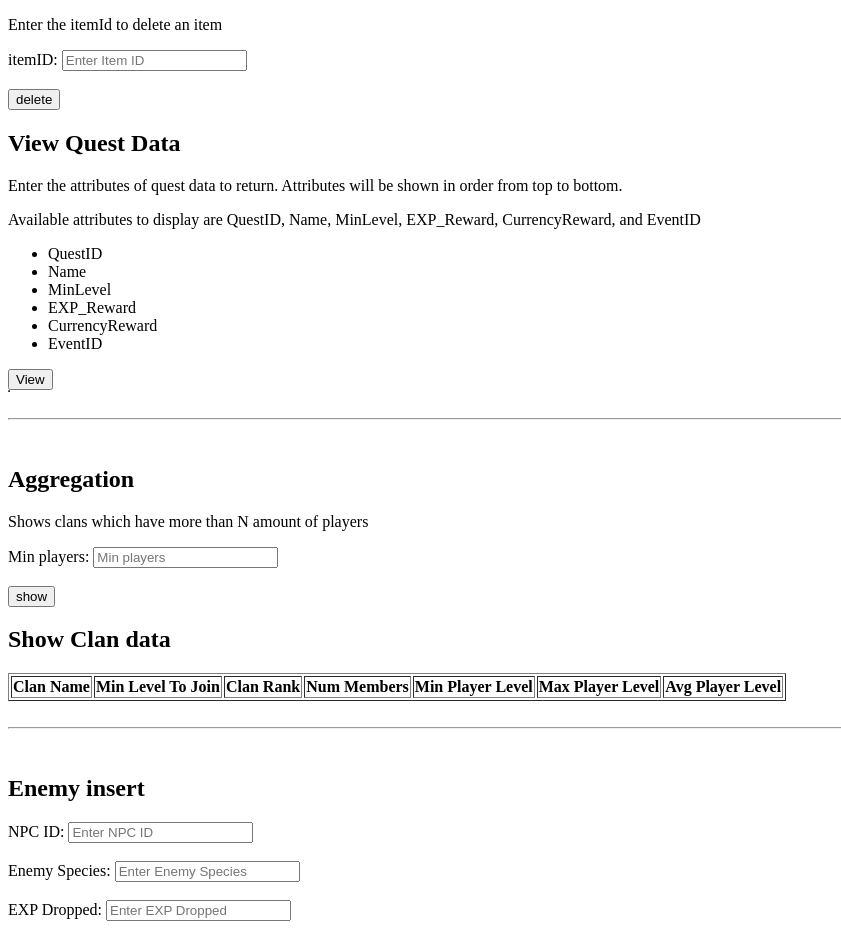
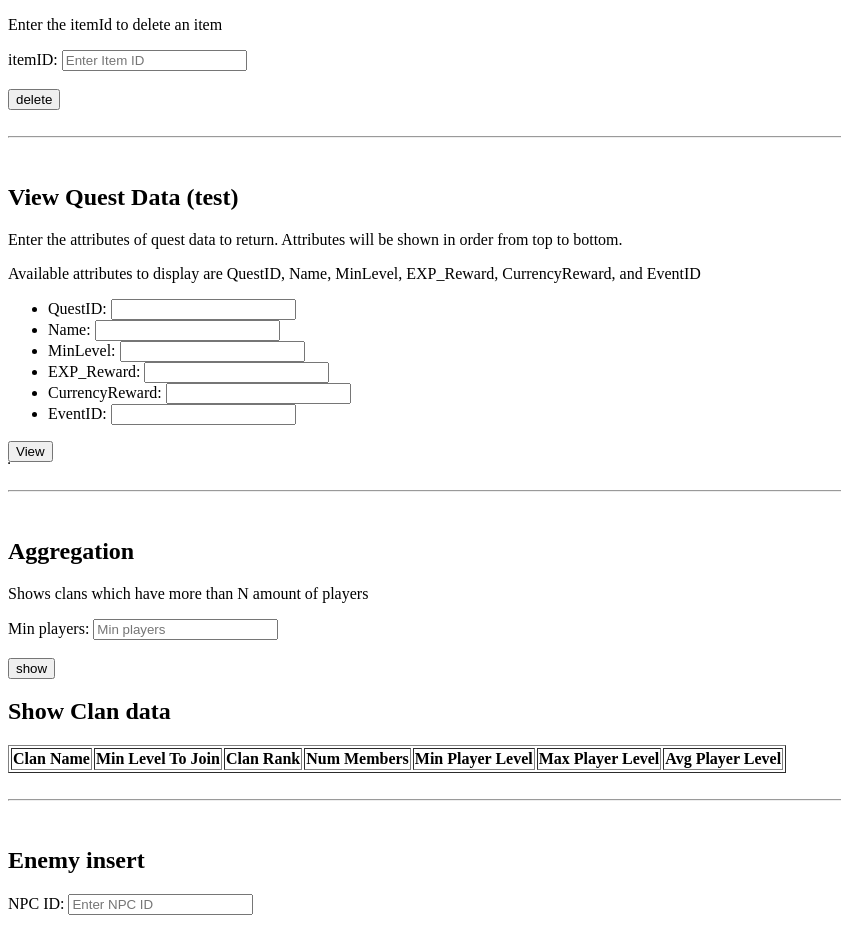
Before and after one commit to aleong2004/mmorpg-management-system, a website: page CPSC304_Node_Project-main/public/index.html in a window 1280 px wide. Shown: the part 780-1710 px from the top of the page, without its empty margins (0-841 px from the left). Drawn offline with Linux system fonts and the light colour scheme; no server answers.

Commit message:
more testing

```diff
--- a/CPSC304_Node_Project-main/public/index.html
+++ b/CPSC304_Node_Project-main/public/index.html
@@ -92,17 +92,19 @@
     </form>
     <div id="deleteItemResultMsg"></div>
 
-    <h2>View Quest Data</h2>
+    <br><hr><br> <!-- ========================================================================= -->
+
+    <h2>View Quest Data (test)</h2>
     <p>Enter the attributes of quest data to return. Attributes will be shown in order from top to bottom.</p>
     <p>Available attributes to display are QuestID, Name, MinLevel, EXP_Reward, CurrencyReward, and EventID</p>
     <form id="questProjection">
         <ul>
-            <li draggable="true">QuestID</li>
-            <li draggable="true">Name</li>
-            <li draggable="true">MinLevel</li>
-            <li draggable="true">EXP_Reward</li>
-            <li draggable="true">CurrencyReward</li>
-            <li draggable="true">EventID</li>
+            <li>QuestID: <input type="number" id="projectionCol1"></input></li>
+            <li>Name: <input type="number" id="projectionCol2"></input></li>
+            <li>MinLevel: <input type="number" id="projectionCol3"></input></li>
+            <li>EXP_Reward: <input type="number" id="projectionCol4"></input></li>
+            <li>CurrencyReward: <input type="number" id="projectionCol5"></input></li>
+            <li>EventID: <input type="number" id="projectionCol6"></input></li>
         </ul>
         <button type="submit"> View </button> <br>
     </form>
```
